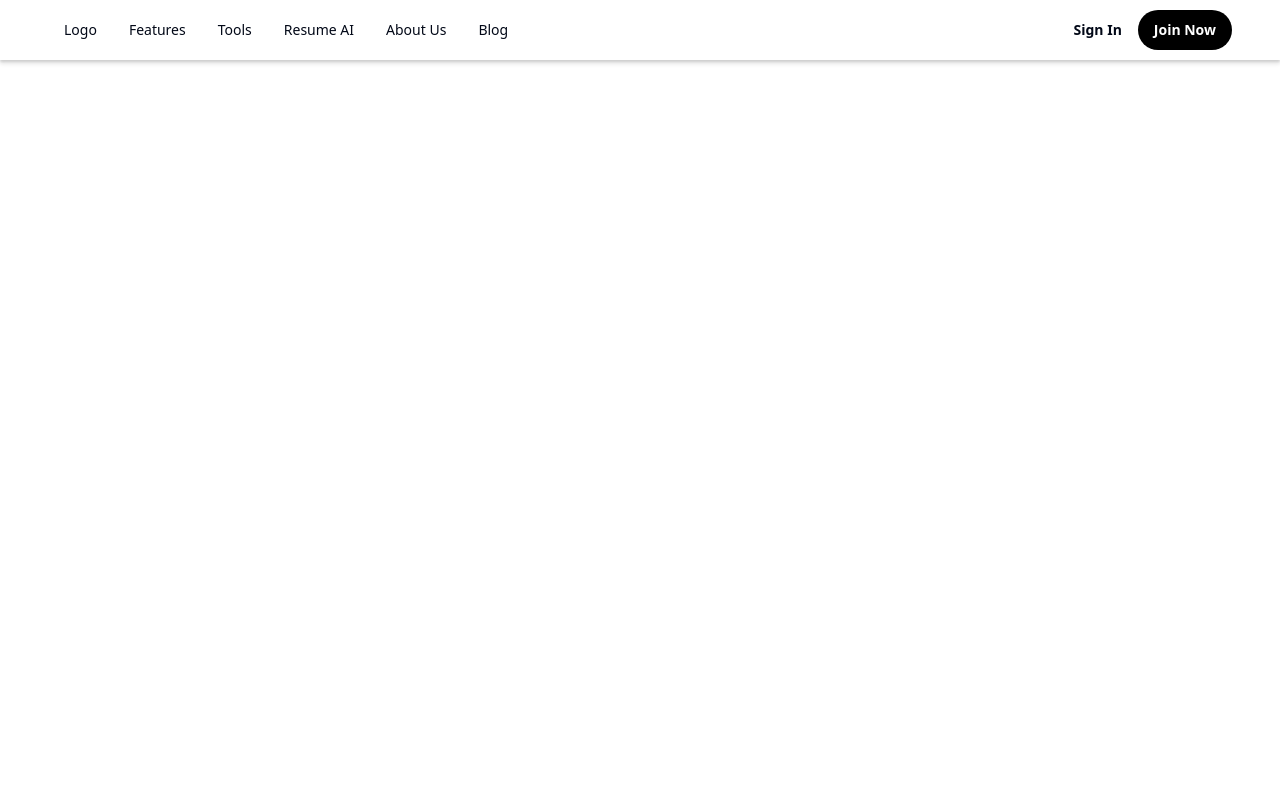
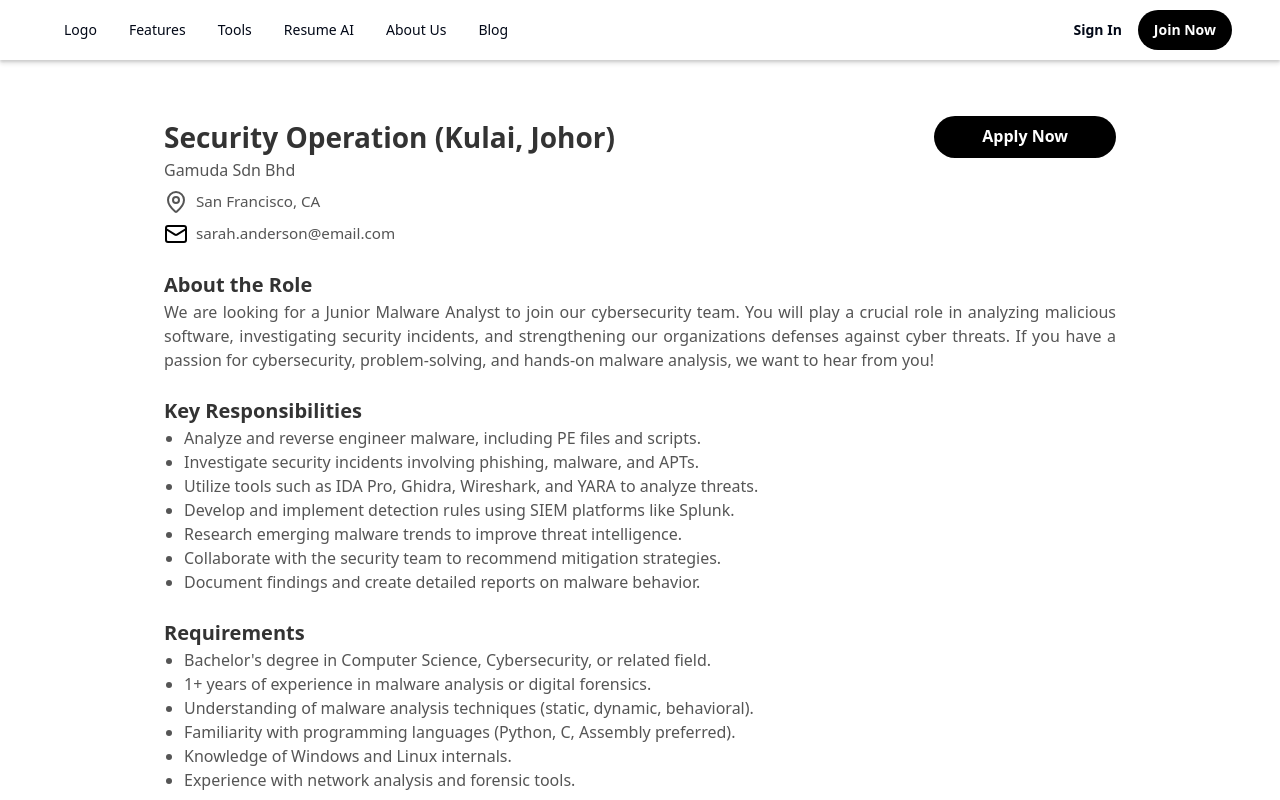
Before and after one commit to azinuddinazlani/kopipes-frontend, a Vue app: page /joblisting in a window 1280 px wide. Shown: the top 800 px of the page. Built offline with nearby package versions, Linux system fonts and the light colour scheme.

Commit message:
joblisting

```diff
--- a/src/router/index.js
+++ b/src/router/index.js
@@ -46,6 +46,11 @@ const router = createRouter({
       path: '/profile',
       name: 'profile',
       component: () => import('../views/ProfileView.vue'),
+    },
+    {
+      path: '/joblisting',
+      name: 'joblisting',
+      component: () => import('../views/JobListingView.vue'),
     },
   ],
 })
--- /dev/null
+++ b/src/views/JobListingView.vue
@@ -0,0 +1,157 @@
+<template>
+  <div class="container-wrapper">
+    <div class="job-header-wrapper">
+      <div class="wrapper">
+        <h2>{{ jobTitle }}</h2>
+        <div class="apply-btn">Apply Now</div>
+      </div>
+      <p class="company">{{ company }}</p>
+      <p class="location"><MapPin />{{ location }}</p>
+      <p class="email"><img src="@\img\joblist-mail.svg" />{{ email }}</p>
+    </div>
+
+    <div class="content-wrapper">
+      <div class="content-role">
+        <h3>About the Role</h3>
+        <div class="description">{{ jobDescription }}</div>
+      </div>
+
+      <div class="content-responsibilities">
+        <h3>Key Responsibilities</h3>
+        <ul>
+          <li v-for="(responsibility, index) in responsibilities" :key="index">
+            {{ responsibility }}
+          </li>
+        </ul>
+      </div>
+
+      <div class="content-req">
+        <h3>Requirements</h3>
+        <ul>
+          <li v-for="(requirement, index) in requirements" :key="index">
+            {{ requirement }}
+          </li>
+        </ul>
+      </div>
+
+      <div class="content-preferred">
+        <h3>Preferred Qualifications</h3>
+        <ul>
+          <li v-for="(qualification, index) in preferredQualifications" :key="index">
+            {{ qualification }}
+          </li>
+        </ul>
+      </div>
+    </div>
+  </div>
+</template>
+
+<script setup>
+import { ref } from 'vue'
+import { MapPin } from 'lucide-vue-next'
+import Button from '@/components/ui/button/Button.vue'
+
+const jobTitle = ref('Security Operation (Kulai, Johor)')
+const company = ref('Gamuda Sdn Bhd')
+const location = ref('San Francisco, CA')
+const email = ref('sarah.anderson@email.com')
+
+const jobDescription = ref(
+  'We are looking for a Junior Malware Analyst to join our cybersecurity team. You will play a crucial role in analyzing malicious software, investigating security incidents, and strengthening our organizations defenses against cyber threats. If you have a passion for cybersecurity, problem-solving, and hands-on malware analysis, we want to hear from you!',
+)
+
+const responsibilities = ref([
+  'Analyze and reverse engineer malware, including PE files and scripts.',
+  'Investigate security incidents involving phishing, malware, and APTs.',
+  'Utilize tools such as IDA Pro, Ghidra, Wireshark, and YARA to analyze threats.',
+  'Develop and implement detection rules using SIEM platforms like Splunk.',
+  'Research emerging malware trends to improve threat intelligence.',
+  'Collaborate with the security team to recommend mitigation strategies.',
+  'Document findings and create detailed reports on malware behavior.',
+])
+
+const requirements = ref([
+  "Bachelor's degree in Computer Science, Cybersecurity, or related field.",
+  '1+ years of experience in malware analysis or digital forensics.',
+  'Understanding of malware analysis techniques (static, dynamic, behavioral).',
+  'Familiarity with programming languages (Python, C, Assembly preferred).',
+  'Knowledge of Windows and Linux internals.',
+  'Experience with network analysis and forensic tools.',
+])
+
+const preferredQualifications = ref([
+  'Certifications such as GREM, OSCP, or CEH.',
+  'Experience with sandboxing environments.',
+  'Prior experience analyzing email-based threats.',
+])
+</script>
+
+<style lang="scss" scoped>
+$primary-color: #333;
+$secondary-color: #555;
+$background: #f9f9f9;
+
+.container-wrapper {
+  max-width: 1000px;
+  margin: 2rem auto;
+  padding: 1.5rem;
+  border-color: red;
+  //   background: red;
+  //   box-shadow: 0 2px 8px rgba(0, 0, 0, 0.1);
+  //   border-radius: 8px;
+
+  .job-header-wrapper {
+    h2 {
+      font-size: 1.75rem;
+      font-weight: 600;
+      color: $primary-color;
+    }
+
+    .apply-btn {
+      border-radius: 25px;
+      padding: 0.5rem 3rem;
+      background-color: #000;
+      color: #fff;
+      font-weight: 700;
+      cursor: pointer;
+    }
+    .wrapper {
+      display: flex;
+      justify-content: space-between;
+    }
+    .company {
+      color: $secondary-color;
+      font-size: 1rem;
+    }
+
+    .location,
+    .email {
+      color: $secondary-color;
+      font-size: 0.95rem;
+      display: flex;
+      gap: 0.5rem;
+      margin-top: 0.5rem;
+    }
+  }
+
+  .content-wrapper {
+    h3 {
+      margin-top: 1.5rem;
+      font-size: 1.25rem;
+      font-weight: 600;
+      color: $primary-color;
+    }
+
+    .description {
+      color: $secondary-color;
+      text-align: justify;
+    }
+
+    ul {
+      list-style: disc;
+      padding-left: 1.25rem;
+      color: $secondary-color;
+    }
+  }
+}
+</style>
--- a/src/views/ProfileView.vue
+++ b/src/views/ProfileView.vue
@@ -1,22 +1,39 @@
 <template>
-  <div class="p-6 bg-gray-100 min-h-screen">
-    <div class="max-w-6xl mx-auto grid grid-cols-3 gap-6">
+  <div class="bg-gray-100 min-h-screen p-6">
+    <!-- Header Column -->
+    <div class="header-profile-wrapper bg-white">
+      <div class="text-left mb-8">
+        <h1 class="text-3xl font-bold">Jane Smith</h1>
+        <p class="text-gray-600">Engineer at BB Agency</p>
+        <div class="flex items-center spcae-x-1">
+          <span>San Francisco, CA</span>
+        </div>
+        <div class="flex items-center spcae-x-1">
+          <span>San Francisco, CA</span>
+        </div>
+        <div>Image</div>
+      </div>
+    </div>
+
+    <div class="content max-w-6xl mx-auto grid grid-cols-3 gap-6">
       <!-- Left Column -->
       <div class="col-span-2 space-y-6">
         <!-- Resume Overview -->
-        <div class="bg-white p-6 rounded-lg shadow">
+        <div class="resume-content-wrapper bg-white p-6 rounded-lg shadow">
           <h2 class="text-lg font-semibold">Resume Overview</h2>
-          <div class="mt-4">
-            <h3 class="font-medium">Experience</h3>
+          <div class="mt-6">
+            <div class="icon">
+              <h3 class="font-medium"><img src="@\img\bag-checked.svg" />Experience</h3>
+            </div>
             <ul class="mt-2 space-y-2">
-              <li>
+              <li class="border-left">
                 <p class="font-semibold">Senior UX Designer - Apple Inc.</p>
                 <p class="text-gray-500">2023 - Present</p>
                 <p class="text-gray-600">
                   Led design initiatives for iOS applications and conducted user research studies.
                 </p>
               </li>
-              <li>
+              <li class="border-left">
                 <p class="font-semibold">UX Designer - Google</p>
                 <p class="text-gray-500">2020 - 2023</p>
                 <p class="text-gray-600">
@@ -25,23 +42,27 @@
               </li>
             </ul>
           </div>
-          <div class="mt-4">
+          <div class="mt-6">
             <div class="icon">
-              <h2 class="font-medium"><img src="@\img\school.svg" />Education</h2>
+              <h3 class="font-medium"><img src="@\img\school.svg" />Education</h3>
             </div>
-            <p class="font-semibold">Master in Human-Computer Interaction</p>
-            <p class="text-gray-500">Stanford University, 2020</p>
+            <ul class="mt-2 space-y-2">
+              <li class="border-left">
+                <p class="font-semibold">Master in Human-Computer Interaction</p>
+                <p class="text-gray-500">Stanford University, 2020</p>
+              </li>
+            </ul>
           </div>
-          <div class="mt-4">
+          <div class="mt-6">
             <div class="icon">
               <h3 class="font-medium"><img src="@\img\star-shooting.svg" />Skills</h3>
             </div>
             <div class="flex space-x-2 mt-2 flex-wrap">
-              <span class="bg-gray-200 px-3 py-1 rounded-full text-sm">UI Design</span>
-              <span class="bg-gray-200 px-3 py-1 rounded-full text-sm">User Research</span>
-              <span class="bg-gray-200 px-3 py-1 rounded-full text-sm">Figma</span>
-              <span class="bg-gray-200 px-3 py-1 rounded-full text-sm">Sketch</span>
-              <span class="bg-gray-200 px-3 py-1 rounded-full text-sm">Adobe XD</span>
+              <span class="bg-blue-200 px-3 py-1 rounded-full text-sm">UI Design</span>
+              <span class="bg-blue-200 px-3 py-1 rounded-full text-sm">User Research</span>
+              <span class="bg-blue-200 px-3 py-1 rounded-full text-sm">Figma</span>
+              <span class="bg-blue-200 px-3 py-1 rounded-full text-sm">Sketch</span>
+              <span class="bg-blue-200 px-3 py-1 rounded-full text-sm">Adobe XD</span>
             </div>
           </div>
         </div>
@@ -98,8 +119,8 @@
 
 <style lang="scss" scoped>
 .border-left {
-  border-left: 5px solid rgb(76, 124, 213);
-  padding: 1rem;
+  border-left: 3px solid rgb(76, 124, 213);
+  padding: 0.5rem;
 }
 
 .icon {
```
Also changed, not shown: src/img/joblist-mail.svg (added).
